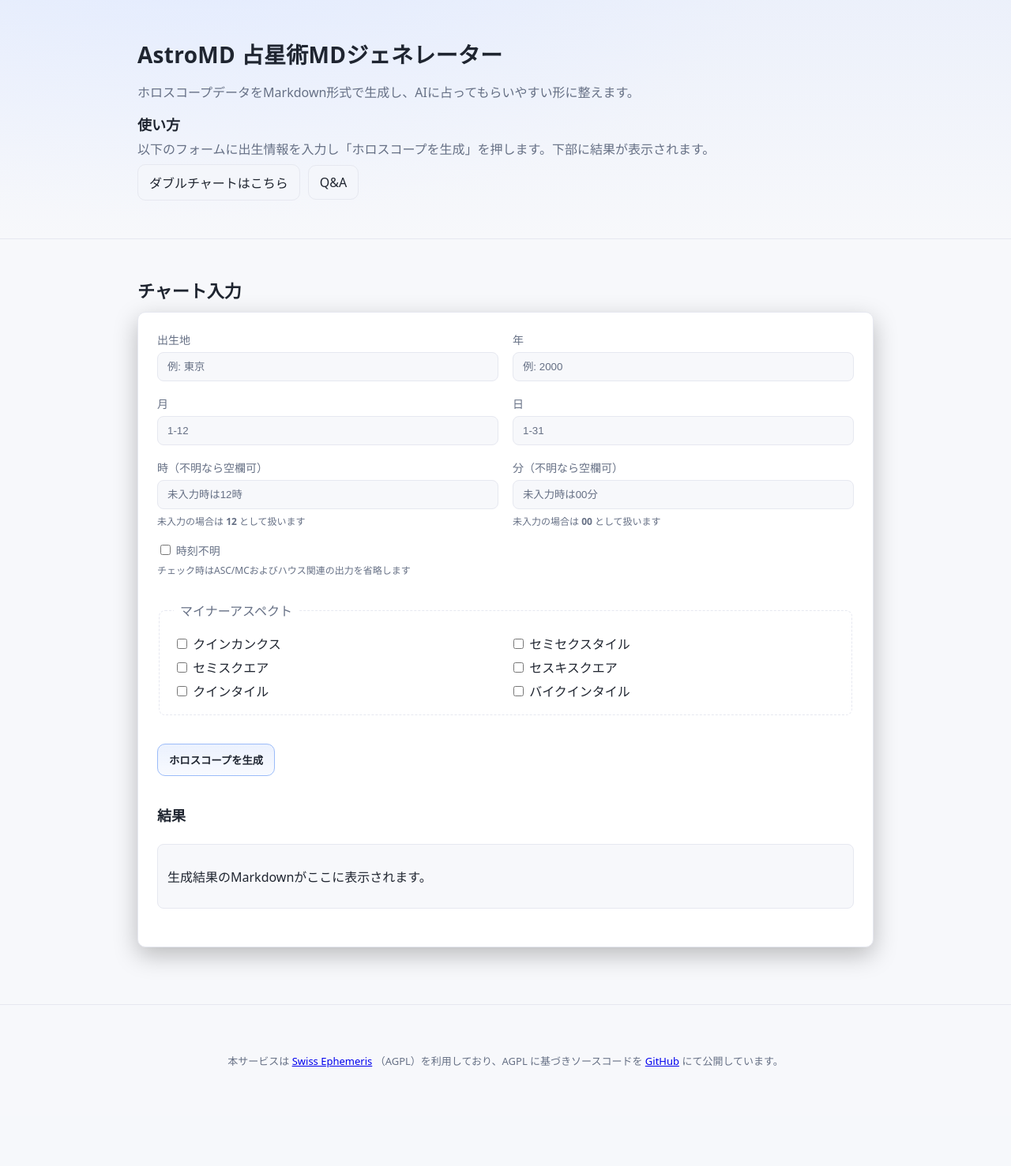
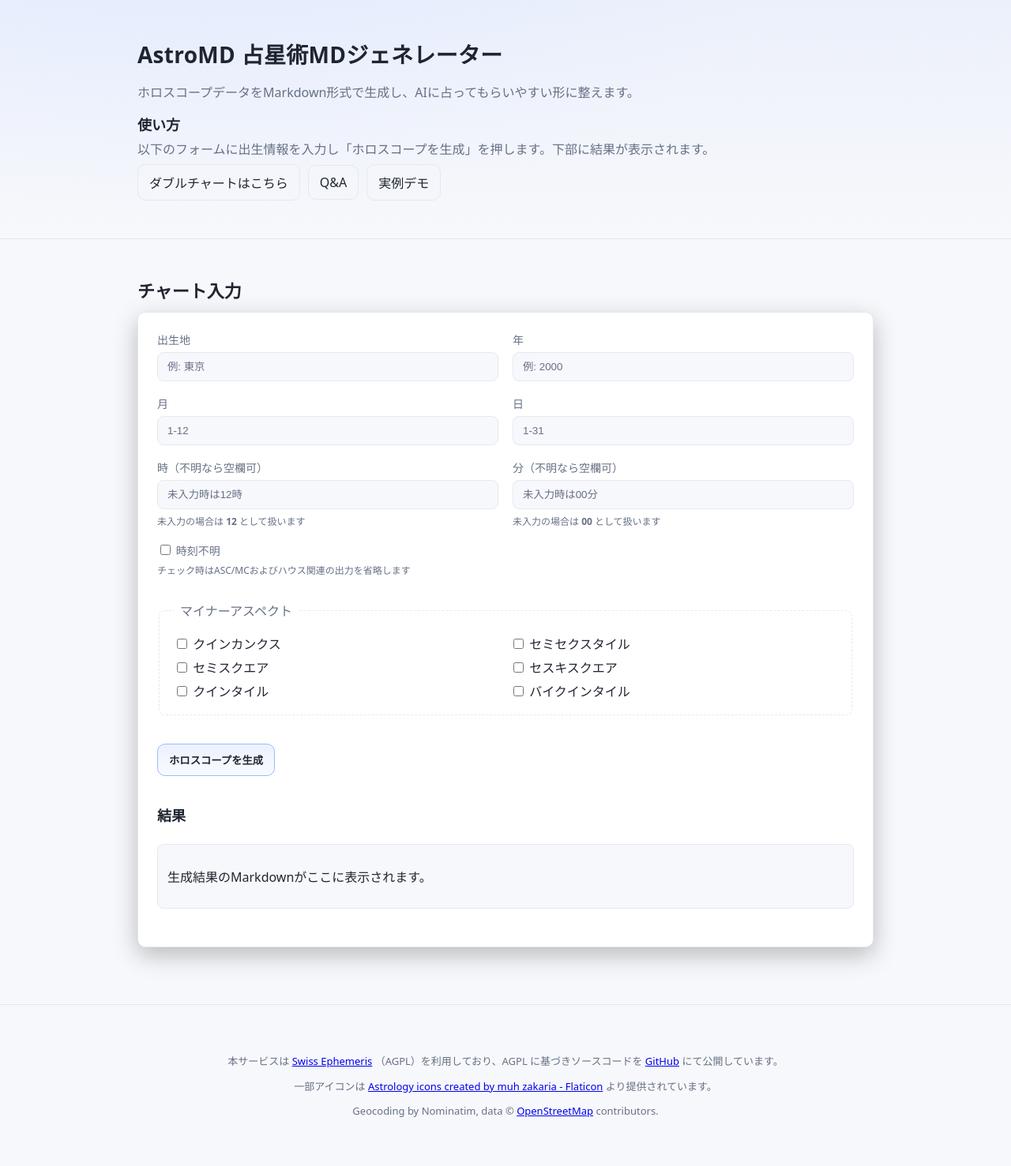
Before and after one commit to 7water-iriumi/astro_md, a Flask app: page / in a window 1280 px wide. Shown: the whole page at 79% size. Before the commit the page ends 1352 px from the top, so only its background shows below. Run offline with Flask 3, Linux system fonts and the light colour scheme.

Commit message:
favicon,og,地理情報のAPIについてを追記

```diff
--- a/app.py
+++ b/app.py
@@ -27,6 +27,11 @@ def faq():
 def synastry():
     # Renders the double chart (synastry) input form.
     return render_template('synastry.html')
+
+@app.route('/examples')
+def examples():
+    # Renders the examples page.
+    return render_template('examples.html')
 
 @app.route('/generate', methods=['POST'])
 def generate():
--- a/templates/base.html
+++ b/templates/base.html
@@ -5,8 +5,7 @@
     <meta name="viewport" content="width=device-width, initial-scale=1">
     <link rel="stylesheet" href="{{ url_for('static', filename='css/main.css') }}">
     <meta property="og:type" content="website">
-    <meta property="og:image" content="{{ url_for('static', filename='images/og_image.png') }}">
-    <link rel="icon" href="{{ url_for('static', filename='images/favicon.ico') }}">
+    <meta property="og:image" content="{{ url_for('static', filename='images/ogimage.png') }}">
     {% block head %}{% endblock %}
     <style>
       .app-footer {
@@ -34,6 +33,13 @@
             <a href="https://github.com/7water-iriumi/astro_md" target="_blank" rel="noopener noreferrer">GitHub</a>
             にて公開しています。
             </p>
+            <p>
+            一部アイコンは <a href="https://www.flaticon.com/free-icons/astrology" title="astrology icons">Astrology icons created by muh zakaria - Flaticon</a>
+より提供されています。
+            </p>
+            <p>
+            Geocoding by Nominatim, data &copy; <a href="https://www.openstreetmap.org/copyright" target="_blank" rel="noopener noreferrer">OpenStreetMap</a> contributors.
+            </p>
         </div>
     </footer>
 
--- a/templates/faq.html
+++ b/templates/faq.html
@@ -15,6 +15,7 @@
             <div class="actions" style="margin-top: 8px; gap: 8px;">
                 <a class="btn btn-secondary" href="{{ url_for('index') }}">シングルチャート</a>
                 <a class="btn btn-secondary" href="{{ url_for('synastry') }}">ダブルチャート</a>
+                <a class="btn btn-secondary" href="{{ url_for('examples') }}">実例デモ</a>
             </div>
         </div>
     </div>
--- a/templates/index.html
+++ b/templates/index.html
@@ -22,6 +22,7 @@
             <div class="actions" style="margin-top: 8px;">
                 <a class="btn btn-secondary" href="{{ url_for('synastry') }}">ダブルチャートはこちら</a>
                 <a class="btn btn-secondary" href="{{ url_for('faq') }}">Q&A</a>
+                <a class="btn btn-secondary" href="{{ url_for('examples') }}">実例デモ</a>
             </div>
         </div>
     </div>
--- a/templates/synastry.html
+++ b/templates/synastry.html
@@ -16,6 +16,7 @@
             <div class="actions" style="margin-top: 8px; gap: 8px;">
                 <a class="btn btn-secondary" href="{{ url_for('index') }}">シングルチャート</a>
                 <a class="btn btn-secondary" href="{{ url_for('faq') }}">Q&A</a>
+                <a class="btn btn-secondary" href="{{ url_for('examples') }}">実例デモ</a>
             </div>
         </div>
     </div>
@@ -123,7 +124,7 @@
         </fieldset>
 
         <div class="actions" style="margin-top: 18px;">
-            <button type="submit" id="generate-btn">二重円を生成</button>
+            <button type="submit" id="generate-btn">ダブルチャートを生成</button>
             <span id="loading" aria-live="polite" style="display:none">生成中...</span>
         </div>
 
```
Also changed, not shown: README.md (added), favicon.png (added), static/images/og_image.png (deleted), static/images/ogimage.png.
